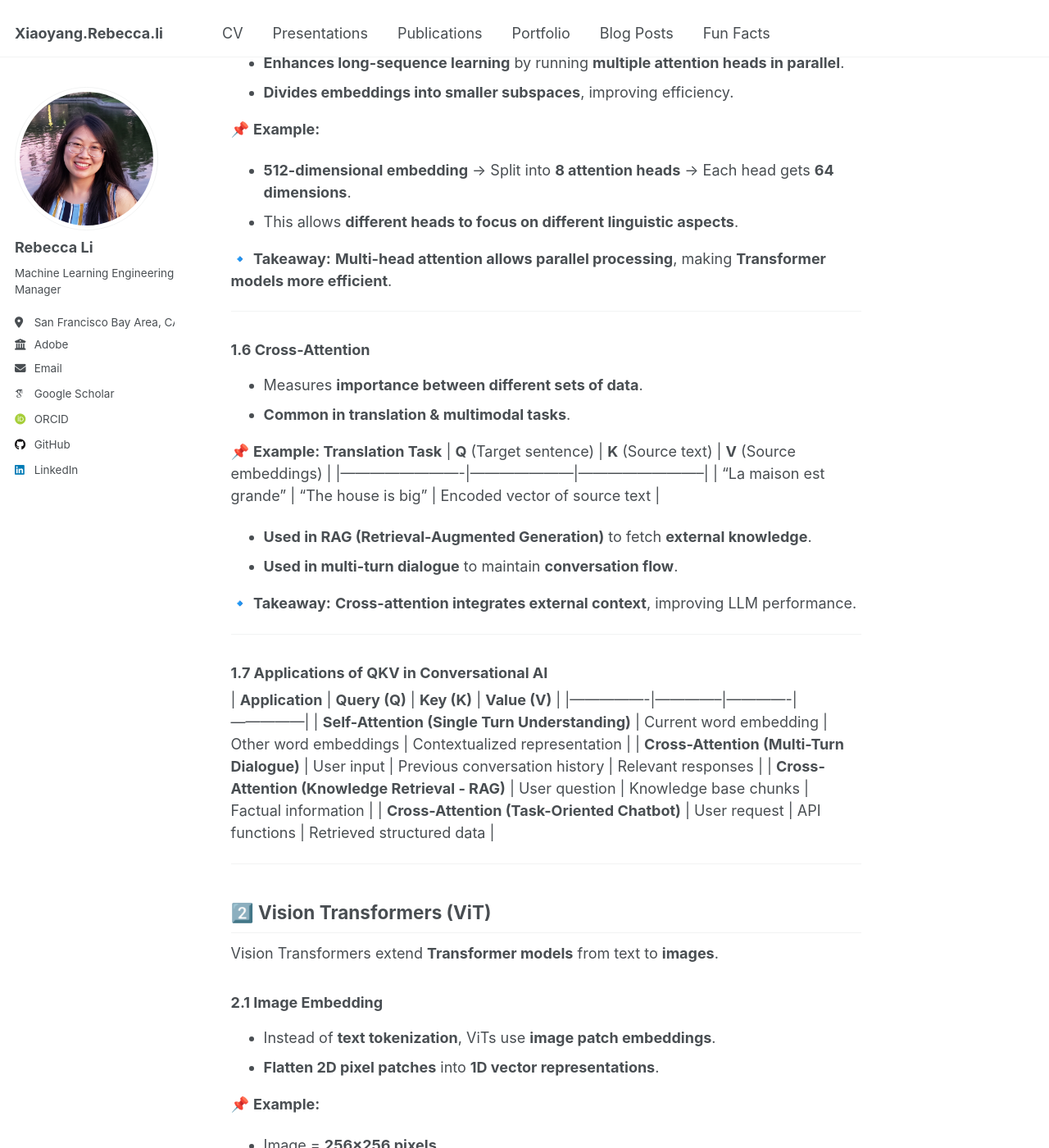
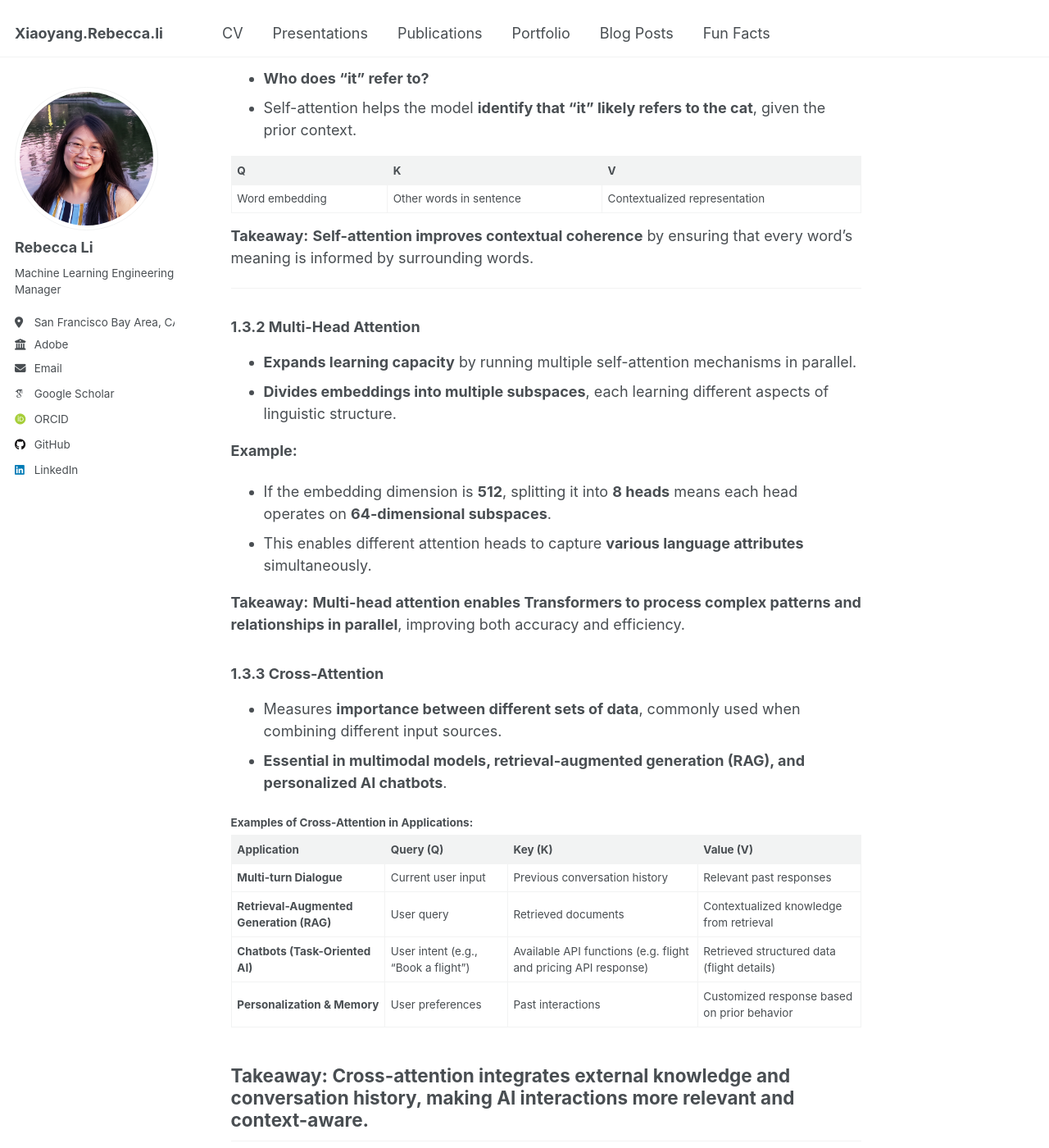
Before and after one commit to Xiaoyang-Rebecca/xiaoyang-rebecca.github.io, a Jekyll site: the page built from _posts/2025-01-10-blog-post-1.md, in a window 1280 px wide and 1400 px high, scrolled down 2525 px. Shown: the whole window at 82% size. Built offline with Jekyll 4.4.1, drawn with Linux system fonts in a browser that asks for light colours; some web fonts are replaced; some of the changed text lies outside the part shown.

Commit message:
separate text and vision transformer

```diff
--- a/_posts/2025-01-10-blog-post-1.md
+++ b/_posts/2025-01-10-blog-post-1.md
@@ -1,173 +1,118 @@
 ---
-title: 'From Text Transfromer models to Vision Transformer'
+title: 'Understanding Transformer Models in Text and Vision AI'
 date: 2025-01-10
-permalink: /posts/2025/01/blog-post-1/
+permalink: /posts/2022/01/blog-post-1/
 tags:
-  - ML Basic
+  - GenAI basic
 ---
 # Understanding Transformer Models in Text and Vision AI
 
-## **Introduction**
-Transformer models have revolutionized **large language models (LLMs)** and are now widely used across **multimodal AI applications**, including **text generation, conversational AI, and vision-based models**.
+Transformer models have revolutionized **large language models (LLMs)** and are now widely used across **multimodal AI applications**, including **text generation, conversational AI, and vision-based models**. These models have set a new standard for natural language understanding, reasoning, and content generation by leveraging attention mechanisms to capture long-range dependencies and contextual relationships.
 
-This post explores the **core components** of the **Transformer architecture** in **text generation** and how it extends to **Vision Transformers (ViTs)**.
+This post explores the **core components** of the **Transformer architecture** in **text generation** and how it extends to **Vision Transformers (ViTs)**, with practical examples and explanations to help understand their impact.
 
 ---
 
-## **1️⃣ Transformer Architecture for Text Generation**
+## **1. Transformer Architecture for Text Generation**
 The **Transformer model** consists of several key components that enable efficient **contextual understanding** and **text generation**.
 
 ### **1.1 Text Tokenization and Encoding**
-- **Process:** Converts text into **fixed-length vectors (embeddings)**.
-- **Purpose:** Groups words with similar meanings **closer in vector space** rather than relying on exact word matching.
+- **Process:** Converts raw text into **fixed-length vectors (embeddings)** that are suitable for deep learning models.
+- **Purpose:** Groups words with similar meanings **closer in vector space**, allowing the model to understand semantics beyond just individual words.
 
-📌 **Example:**
-- **"cat"** and **"car"** may be close in spelling but are **semantically distant**.
-- **"cat"** and **"dog"** have similar **attributes (pets)**, so their embeddings **are closer**.
+**Example:**
+- The words **"cat"** and **"car"** may be similar in spelling but differ significantly in meaning. Their vector representations in an embedding space would be far apart.
+- Conversely, **"cat"** and **"dog"** have similar attributes as animals, so their vector representations are closer together.
 
-💡 **Extension:** Text encoding is also crucial in **search and recommendation systems**, where **pre-trained embeddings** can improve **retrieval quality**.
+**Extension:** Text encoding is also crucial in **search and recommendation systems**, where **pre-trained embeddings** can enhance retrieval quality by identifying semantically similar content.
 
 ---
 
 ### **1.2 Positional Encoding**
-Transformers do not have an inherent understanding of word order.
-To **preserve positional information**, they use a **sinusoidal function**:
+Transformers do not inherently understand word order, unlike traditional recurrent models. To **preserve positional information**, a **sinusoidal function** is used to encode positions:
 
-\[
+$$
 PE_{(pos, 2i)} = \sin\left(\frac{pos}{10000^{\frac{2i}{d}}}\right)
-\]
+$$
 
-\[
+$$
 PE_{(pos, 2i+1)} = \cos\left(\frac{pos}{10000^{\frac{2i}{d}}}\right)
-\]
+$$
 
-📌 **Example:**
-- **"The cat lies on the sofa"** vs **"The sofa lies on the cat"**
-- Without positional encoding, the model might treat them **as identical**.
-- **Output:** Final embedding = **Text embedding + Positional encoding**.
+**Example:**
+- The sentences **"The cat lies on the sofa"** and **"The sofa lies on the cat"** contain the same words but different meanings due to word order.
+- Without positional encoding, the Transformer might treat them as identical, leading to incorrect understanding.
+- **Output:** The final embedding consists of **text embedding + positional encoding**, allowing the model to recognize sequence information.
 
-🔹 **Takeaway:** Positional encoding ensures **word order matters** in Transformer models.
+**Takeaway:** Positional encoding ensures that the Transformer maintains word order significance without relying on recurrence.
 
 ---
 
 ### **1.3 Attention Mechanism**
-The **attention mechanism** measures **importance** between words, enabling the model to **focus on crucial elements** for making predictions.
+The **attention mechanism** measures **importance** between words, allowing the model to **focus on relevant information** when making predictions.
 
 #### **Attention Formula:**
-\[
+$$
 \text{Attention}(Q, K, V) = \text{Softmax} \left(\frac{QK^T}{\sqrt{d_k}}\right) V
-\]
+$$
 
 | **Component** | **Definition** |
 |--------------|---------------|
-| **Q (Query)** | Input embedding |
-| **K (Key)** | Contextual meaning |
-| **V (Value)** | Actual token information |
+| **Q (Query)** | The input word or token being processed |
+| **K (Key)** | The contextual reference points against which relevance is measured |
+| **V (Value)** | The information being aggregated and attended to |
 
-🔹 **Takeaway:** Attention **helps models understand dependencies** between words, leading to more **coherent text generation**.
+**Takeaway:** Attention **helps models understand contextual relationships**, allowing for more **meaningful text generation** by prioritizing relevant information.
 
 ---
 
-### **1.4 Self-Attention**
-- Measures **word relationships** within a sentence.
-- Helps maintain **context and coherence**.
+### **1.3.1 Self-Attention**
+- Helps maintain **contextual relationships** between words within the same sentence.
+- Allows words to influence each other's representation, improving coherence in generated text.
 
-📌 **Example:**
-Sentence: **"The dog chased the cat because it was fast."**
-- **Who is "it"?**
-- Self-attention allows the model to **understand that "it" refers to "cat"** based on prior context.
+**Example:**
+Consider the sentence: **"The dog chased the cat because it was fast."**
+- **Who does "it" refer to?**
+- Self-attention helps the model **identify that "it" likely refers to the cat**, given the prior context.
 
 | **Q** | **K** | **V** |
 |-------|-------|-------|
-| Word embedding (512-dim) | Word itself | Word embedding |
+| Word embedding | Other words in sentence | Contextualized representation |
 
-🔹 **Takeaway:** **Self-attention improves contextual accuracy**.
+**Takeaway:** **Self-attention improves contextual coherence** by ensuring that every word's meaning is informed by surrounding words.
 
 ---
 
-### **1.5 Multi-Head Attention**
-- **Enhances long-sequence learning** by running **multiple attention heads in parallel**.
-- **Divides embeddings into smaller subspaces**, improving efficiency.
+### **1.3.2 Multi-Head Attention**
+- **Expands learning capacity** by running multiple self-attention mechanisms in parallel.
+- **Divides embeddings into multiple subspaces**, each learning different aspects of linguistic structure.
 
-📌 **Example:**
-- **512-dimensional embedding** → Split into **8 attention heads** → Each head gets **64 dimensions**.
-- This allows **different heads to focus on different linguistic aspects**.
+**Example:**
+- If the embedding dimension is **512**, splitting it into **8 heads** means each head operates on **64-dimensional subspaces**.
+- This enables different attention heads to capture **various language attributes** simultaneously.
 
-🔹 **Takeaway:** **Multi-head attention allows parallel processing**, making **Transformer models more efficient**.
+**Takeaway:** **Multi-head attention enables Transformers to process complex patterns and relationships in parallel**, improving both accuracy and efficiency.
 
+
+
+### **1.3.3 Cross-Attention**
+- Measures **importance between different sets of data**, commonly used when combining different input sources.
+- **Essential in multimodal models, retrieval-augmented generation (RAG), and personalized AI chatbots**.
+
+#### **Examples of Cross-Attention in Applications:**
+
+| **Application** | **Query (Q)** | **Key (K)** | **Value (V)** |
+|----------------|--------------|-------------|---------------|
+| **Multi-turn Dialogue** | Current user input | Previous conversation history | Relevant past responses |
+| **Retrieval-Augmented Generation (RAG)** | User query | Retrieved documents | Contextualized knowledge from retrieval |
+| **Chatbots (Task-Oriented AI)** | User intent (e.g., "Book a flight") | Available API functions (e.g. flight and pricing API response) | Retrieved structured data (flight details) |
+| **Personalization & Memory** | User preferences | Past interactions | Customized response based on prior behavior |
+
+**Takeaway:** Cross-attention integrates external knowledge and conversation history, making AI interactions more relevant and context-aware.
 ---
 
-### **1.6 Cross-Attention**
-- Measures **importance between different sets of data**.
-- **Common in translation & multimodal tasks**.
 
-📌 **Example: Translation Task**
-| **Q** (Target sentence) | **K** (Source text) | **V** (Source embeddings) |
-|-------------------------|---------------------|--------------------------|
-| "La maison est grande" | "The house is big" | Encoded vector of source text |
-
-- **Used in RAG (Retrieval-Augmented Generation)** to fetch **external knowledge**.
-- **Used in multi-turn dialogue** to maintain **conversation flow**.
-
-🔹 **Takeaway:** **Cross-attention integrates external context**, improving LLM performance.
-
----
-
-### **1.7 Applications of QKV in Conversational AI**
-| **Application** | **Query (Q)** | **Key (K)** | **Value (V)** |
-|----------------|--------------|-------------|---------------|
-| **Self-Attention (Single Turn Understanding)** | Current word embedding | Other word embeddings | Contextualized representation |
-| **Cross-Attention (Multi-Turn Dialogue)** | User input | Previous conversation history | Relevant responses |
-| **Cross-Attention (Knowledge Retrieval - RAG)** | User question | Knowledge base chunks | Factual information |
-| **Cross-Attention (Task-Oriented Chatbot)** | User request | API functions | Retrieved structured data |
-
----
-
-## **2️⃣ Vision Transformers (ViT)**
-Vision Transformers extend **Transformer models** from text to **images**.
-
-### **2.1 Image Embedding**
-- Instead of **text tokenization**, ViTs use **image patch embeddings**.
-- **Flatten 2D pixel patches** into **1D vector representations**.
-
-📌 **Example:**
-- Image = **256×256 pixels**
-- Divide into **16×16 patches** → **Flatten** into vectors.
-
----
-
-### **2.2 Positional Encoding in Images**
-- Unlike text, images need **2D positional encoding**.
-- Each **tile's position is assigned coordinates** like:
-  \[
-  (0,0), (0,1), (1,0), (1,1)
-  \]
-- Example: **Top-left, top-right, bottom-left, bottom-right**.
-
-🔹 **Takeaway:** **2D positional encoding ensures spatial relationships are preserved** in Vision Transformers.
-
----
-
-## **🚀 Summary Table: Transformers for Text vs. Vision**
-| **Component** | **Text Transformers** | **Vision Transformers (ViT)** |
-|--------------|----------------------|----------------------------|
-| **Embedding** | Token embeddings (e.g., 512-dim) | Patch embeddings (flattened 2D image) |
-| **Positional Encoding** | 1D Sin/Cos function | 2D encoding for spatial positions |
-| **Attention Mechanism** | Focuses on important words | Focuses on important image patches |
-| **Cross-Attention** | Used in translation & retrieval tasks | Used for multimodal learning (image-text alignment) |
-
----
-
-## **🚀 Final Takeaways**
-✔ **Transformers power LLMs & multimodal AI**, enabling **efficient learning across text & images**.
-✔ **Self-attention enhances sentence-level understanding**, while **cross-attention integrates external knowledge**.
-✔ **Vision Transformers modify tokenization & encoding**, adapting Transformers for **image-based tasks**.
-
----
-
-## **🔥 Why This Revision Works**
-✅ **Fact-Checked Formulas** – Ensured correctness of **positional encoding and attention** equations.
-✅ **Markdown Formatting** – Improved readability for **publishing on GitHub, Medium, or personal blogs**.
-✅ **Clearer Examples & Explanations** – Added **real-world use cases** to enhance understanding.
-
-🚀 **Ready to publish!** Would you like any **final refinements** before posting? 😊
+## **Final Takeaways**
+- **Transformers revolutionized both text and vision AI**, providing superior context understanding and generalization.
+- **Self-attention ensures contextual consistency**, while **cross-attention integrates external knowledge**.
+- **Vision Transformers adapt Transformer principles to images**, leveraging patch embeddings instead of text tokens.
```
Also changed, not shown: _posts/2020-10-23-blog-post-1.md (+1 -1 lines), _posts/2022-02-24-blog-post-1.md (+3 -4 lines), _posts/_rw2025-02-26-blog-post-1 copy.md (renamed from _posts/2025-02-26-blog-post-1 copy.md), _posts/mse.png (renamed from _posts/image.png), 1 other file.
